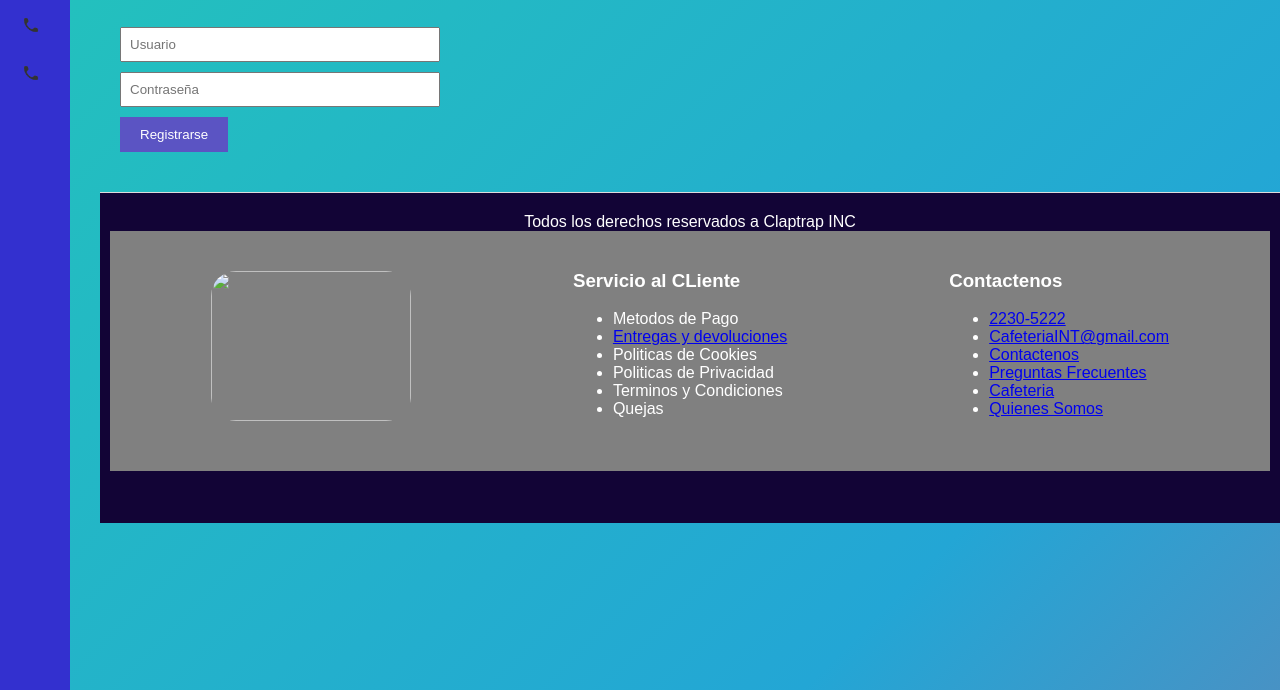
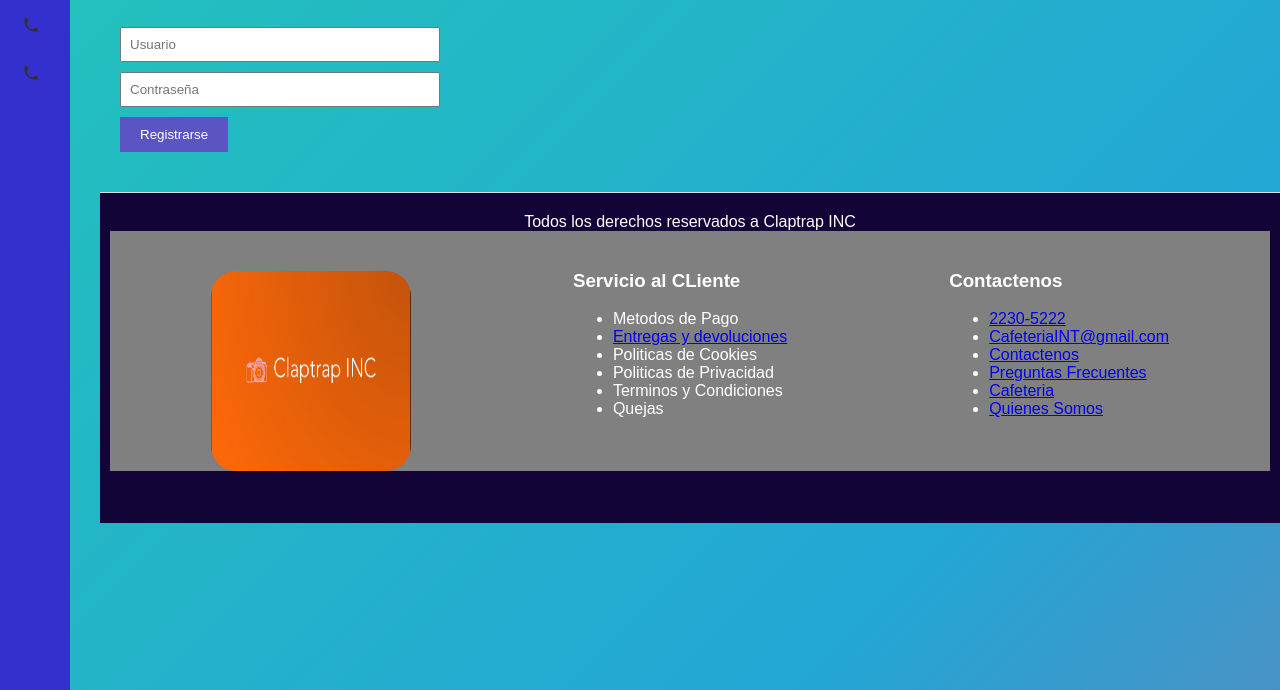
Before and after one commit to LuisMRCTPA/Claptrap-INC, a plain HTML site: page html/register.html in a window 1280 px wide. Shown: the part 110-800 px from the top of the page. Drawn offline with Linux system fonts and the light colour scheme; files whose address does not match are found by name.

Commit message:
Update register.html

```diff
--- a/html/register.html
+++ b/html/register.html
@@ -36,11 +36,11 @@
     <a href="../html/Contactos.html"><img src="img/file.png" alt="" id="sym"></a>
   </div>
  </main>
- <footer>
+<footer>
     <span>Todos los derechos reservados a Claptrap INC</span>
     <div class="footerdiv">
         <div class="footerdiv1">
-            <img src="../Media/International problems.jpg" alt="" style="border-radius: 25px; width: 200px; height: 150px;">
+            <img src="../Media/img/8666546_user_plus_icon.png" alt="" style="border-radius: 25px; width: 200px; height: 200px;">
         </div>
         <div class="footerdiv2">
             <h3 class="headline footer">Servicio al CLiente</h3>
```
